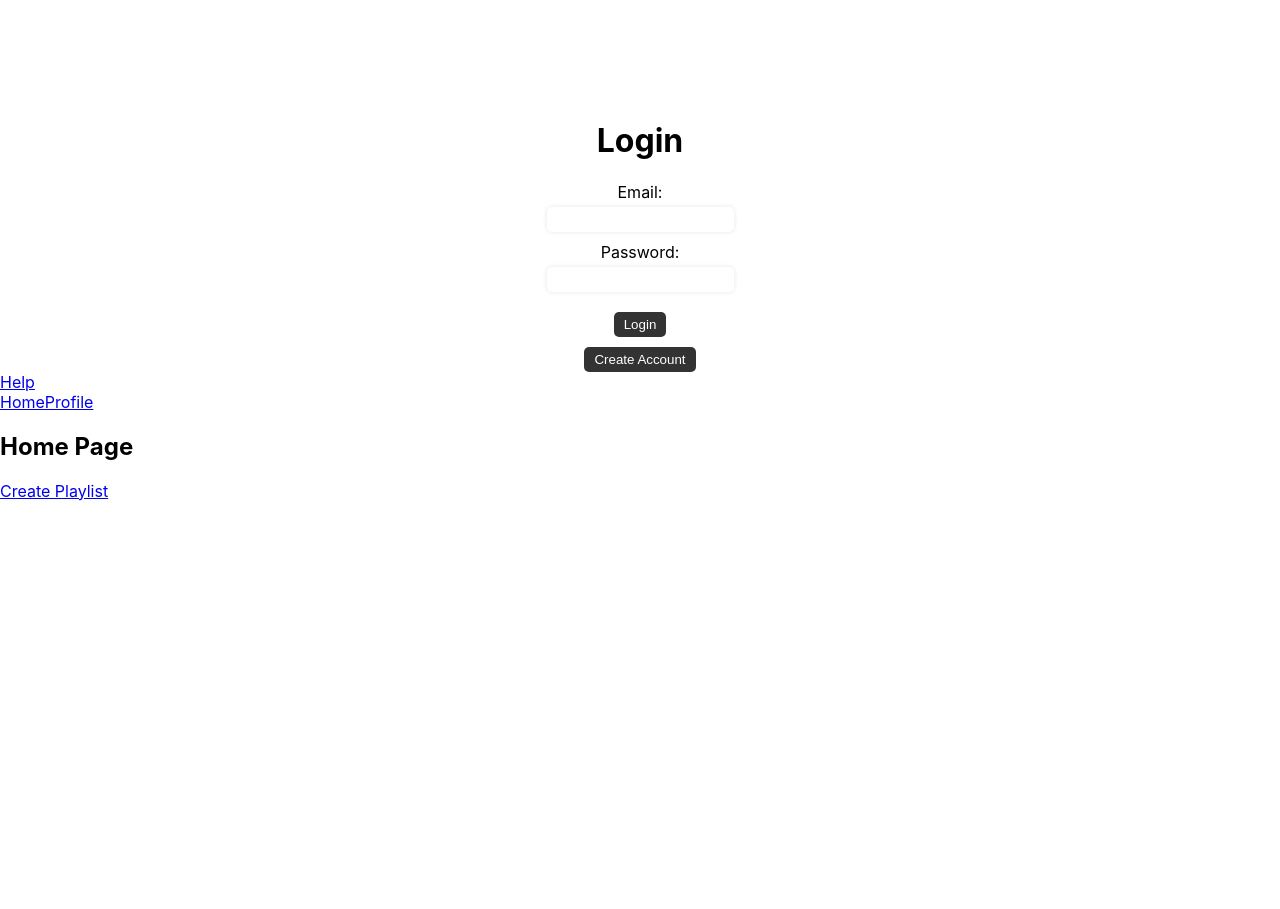
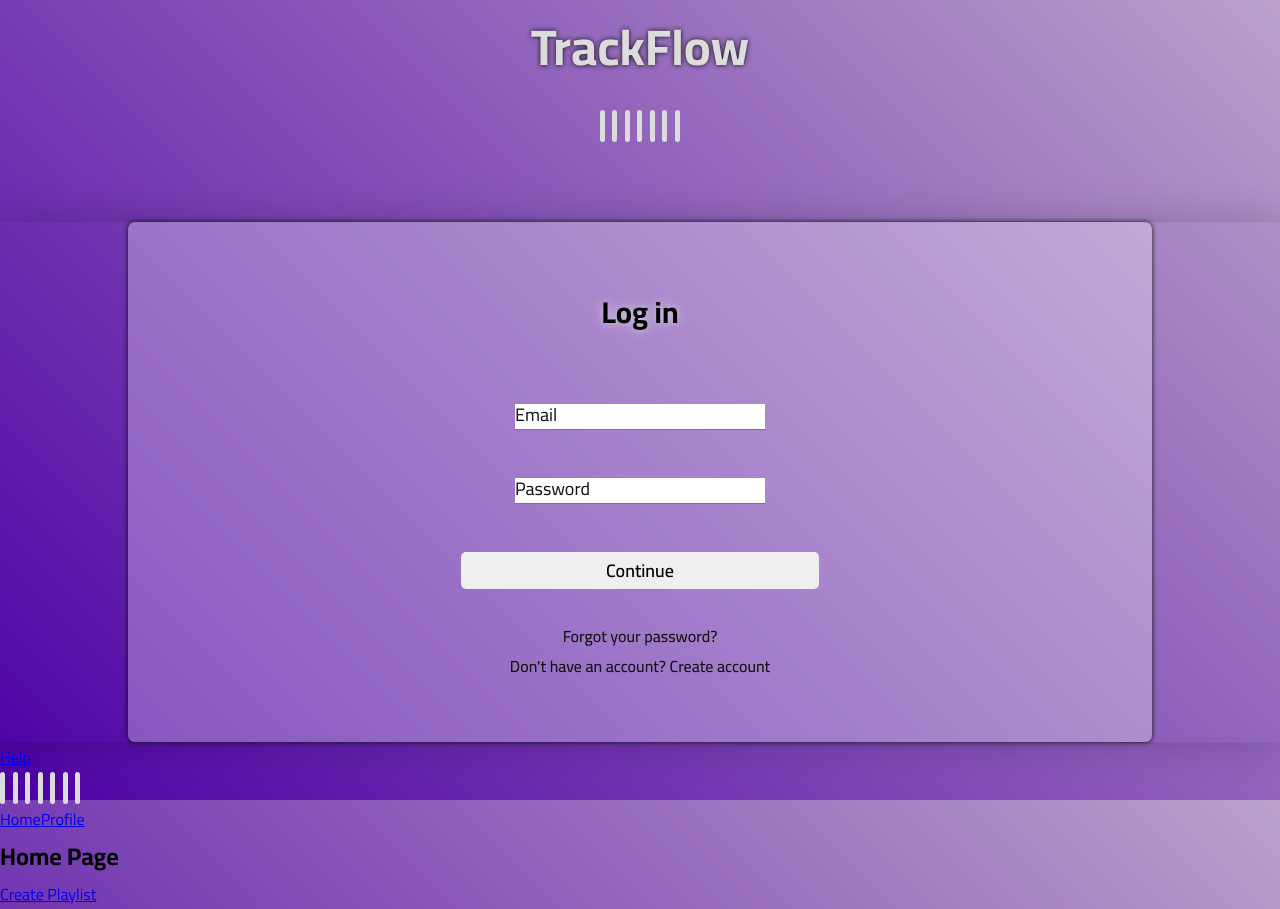
Before and after one commit to dylan5023/musicProject, a React (Create React App) app: page / in a window 1280 px wide. Before the commit the page ends 800 px from the top, so only its background shows below. Built offline with nearby package versions, Linux system fonts and the light colour scheme; no server answers.

Commit message:
Login css is done

```diff
--- a/src/components/Login.css
+++ b/src/components/Login.css
@@ -1,38 +1,192 @@
-.login {
+@import url('https://fonts.googleapis.com/css2?family=Cairo:wght@200;300;400;500;600;700;800;900;1000&display=swap');
+
+* {
+  margin: 0;
+  padding: 0;
+  font-family: var(--fontFamily);
+}
+
+:root {
+  --mainColor: #4C00A4;
+  --secColor:  rgb(187, 160, 202);
+  --blackColor: #0C120C;
+  --btnColor: #C3C3E6;
+  --textColor: #D1C8E1;
+  --fontFamily: 'Cairo', sans-serif;
+}
+
+@media (min-width: 300px) {
+  @keyframes Music {
+    50% {
+      height: 20%;
+    }
+
+    100% {
+      height: 100%;
+    }
+  }
+
+  #loginPage {
     display: flex;
     flex-direction: column;
     align-items: center;
-  margin-top: 100px;
+    row-gap: 10vh;
+  }
+
+  .container {
+    display: flex;
+    flex-direction: column;
+    align-items: center;
+    width: 100%;
+    max-height: 65vh;
+    box-shadow: 0 0 40px rgba(0, 0, 0, 0.2);
+  }
+
+  body {
+    width: 100vw;
+    height: 100vh;
+    background-image: linear-gradient(45deg, var(--mainColor), var(--secColor));
+  }
+
+  .title {
+    display: flex;
+    flex-direction: column;
+    row-gap: 2vh;
+    align-items: center;
+  }
+
+  .form-title {
+    color: black;
+    font-size: 30px;
+    text-shadow: 0 0 10px gainsboro;
+  }
+
+  h1 {
+    color: gainsboro;
+    font-size: 50px;
+    text-shadow: 0 0 5px #0c120c;
+  }
+
+  aside {
+    display: flex;
+    justify-content: space-between;
+    align-items: center;
+    height: 4vh;
+    width: 10vh;
+  }
+
+  aside > span {
+    width: 5px;
+    height: 100%;
+    border-radius: 50px;
+    background-color: gainsboro;
+    animation-duration: 2s;
+    animation-name: Music;
+    animation-iteration-count: infinite;
+    animation-timing-function: linear;
+  }
+
+  aside > span:nth-child(1) {
+    animation-delay: 0s;
+  }
+  aside > span:nth-child(2) {
+    animation-delay: 0.3s;
+  }
+  aside > span:nth-child(3) {
+    animation-delay: 0.6s;
+  }
+  aside > span:nth-child(4) {
+    animation-delay: 0.9s;
+  }
+  aside > span:nth-child(5) {
+    animation-delay: 0.6s;
+  }
+  aside > span:nth-child(6) {
+    animation-delay: 0.3s;
+  }
+  aside > span:nth-child(7) {
+    animation-delay: 0s;
   }
 
   form {
     display: flex;
     flex-direction: column;
+    row-gap: 4vh;
+    align-items: center;
+    justify-content: center;
+    background-color: rgba(250, 250, 250, 0.3);
+    border-radius: 7px;
+    box-shadow: 0 0 5px var(--blackColor);
+    width: 80%;
+    height: 65vh;
+  }
+
+  .input-group {
+    display: flex;
+    flex-direction: column;
+    row-gap: 2vh;
+  }
+
+  input {
+    background-color: transparent;
+    outline: none;
+    border: none;
+    border-bottom: 1px solid var(--btnColor);
+    width: 250px;
+    transition: background 0.4s, border-color 0.2s;
+  }
+
+  input:focus {
+    border-color: var(--mainColor);
+  }
+
+  .hidden {
+    display: none;
+  }
+
+  button {
+    width: 35%;
+    padding: 2px;
+    border: none;
+    border-radius: 5px;
+    font-size: 18px;
+    font-weight: 600;
+    cursor: pointer;
+  }
+
+  ::placeholder {
+    color: var(--blackColor);
+    font-size: 18px;
+  }
+
+  .link-group {
+    display: flex;
+    flex-direction: column;
+    justify-content: center;
     align-items: center;
   }
 
-label {
-  margin-bottom: 5px;
+  .link {
+    line-height: normal;
+    font-weight: 500;
+    text-align: center;
+    color: var(--blackColor);
+    text-decoration: none;
+    font-size: 16px;
+    width: 100%;
+    border: none;
+    cursor: pointer;
   }
 
-input {
-  margin-bottom: 10px;
-  padding: 5px;
-  border-radius: 5px;
-  border: none;
-  box-shadow: 0px 0px 5px rgba(0, 0, 0, 0.1);
+  .form-message {
+    text-align: center;
   }
 
-button {
-  padding: 5px 10px;
-  border-radius: 5px;
-  border: none;
-  background-color: #333;
-  color: white;
-  cursor: pointer;
-  margin-top: 10px;
+  .form-message-error {
+    color: red;
   }
 
-button:hover {
-  background-color: #555;
+  .form-message-success {
+    color: green;
   }
+}
--- a/src/components/Login.js
+++ b/src/components/Login.js
@@ -24,40 +24,66 @@ function Login() {
   };
 
   return (
-    <div className="login">
-      <h1>Login</h1>
-      <form onSubmit={handleLogin}>
-        <label htmlFor="email">Email:</label>
-        <input
-          type="email"
-          id="email"
-          value={email}
-          onChange={(event) => setEmail(event.target.value)}
-          required
-        />
-        <label htmlFor="password">Password:</label>
-        <input
-          type="password"
-          id="password"
-          value={password}
-          onChange={(event) => setPassword(event.target.value)}
-          required
-        />
-        <button type="submit">Login</button>
-      </form>
-      {showCreateAccount ? (
-        <form onSubmit={handleCreateAccount}>
-          <label htmlFor="newEmail">Email:</label>
-          <input type="email" id="newEmail" required />
-          <label htmlFor="newPassword">Password:</label>
-          <input type="password" id="newPassword" required />
-          <button type="submit">Create Account</button>
-        </form>
-      ) : (
-        <button onClick={() => setShowCreateAccount(true)}>
-          Create Account
-        </button>
-      )}
+    <div id="loginPage">
+      <section className="title">
+        <h1>TrackFlow</h1>
+        <aside>
+          <span></span>
+          <span></span>
+          <span></span>
+          <span></span>
+          <span></span>
+          <span></span>
+          <span></span>
+        </aside>
+      </section>
+      {/* Login form */}
+		<section className = "container">
+			<form action="#" id="loginForm">
+				<h2 className="form-title">Log in</h2>
+				<span className="form-message form-message-error"></span>
+				<section className="input-group">
+					<input type="text" className="input" autofocus placeholder="Email" />
+					<span className="input-error-message"></span>
+				</section>
+				<section className="input-group">
+					<input
+					type="password"
+					className="input input-error"
+					placeholder="Password"
+					/>
+					<span className="input-error-message"></span>
+				</section>
+				<button className="submit-button" type="submit">Continue</button>
+				<section className="link-group">
+					<a className="link forgot">Forgot your password?</a>
+					<a className="link noaccount" id="linkCreateAccount">
+						Don't have an account? Create account
+					</a>
+				</section>
+			</form>
+			{/* Create account form */}
+			<form className="hidden" id="createAccountForm">
+				<h2 className="form-title">
+					Create Account
+				</h2>
+				<span className="form-message form-message-error"></span>
+				<section className="input-group">
+					<input type="email" className="input" autofocus placeholder="Email" />
+					<span className="input-error-message"></span>
+				</section>
+				<section className="input-group">
+					<input type="password" id="password1" className="input input-error" placeholder="Password"/>
+					<span className="input-error-message"></span>
+				</section>
+				<button className="form-button" type="submit">Continue</button>
+					<section className="link-text">
+						<a className="link account" id="linkLogin">
+							Already have an account? Sign in
+						</a>
+					</section>
+			</form>
+		</section>
     </div>
   );
 }
--- a/src/scss/_normalize.scss
+++ b/src/scss/_normalize.scss
@@ -1,5 +0,0 @@
-*{
-    padding: 0;
-    margin:0;
-    font-family: $fontFamily;
-}
```
Also changed, not shown: 1 other file (tests, documents, lock files or other folders). Lines whose indentation alone changed are shown as unchanged.
